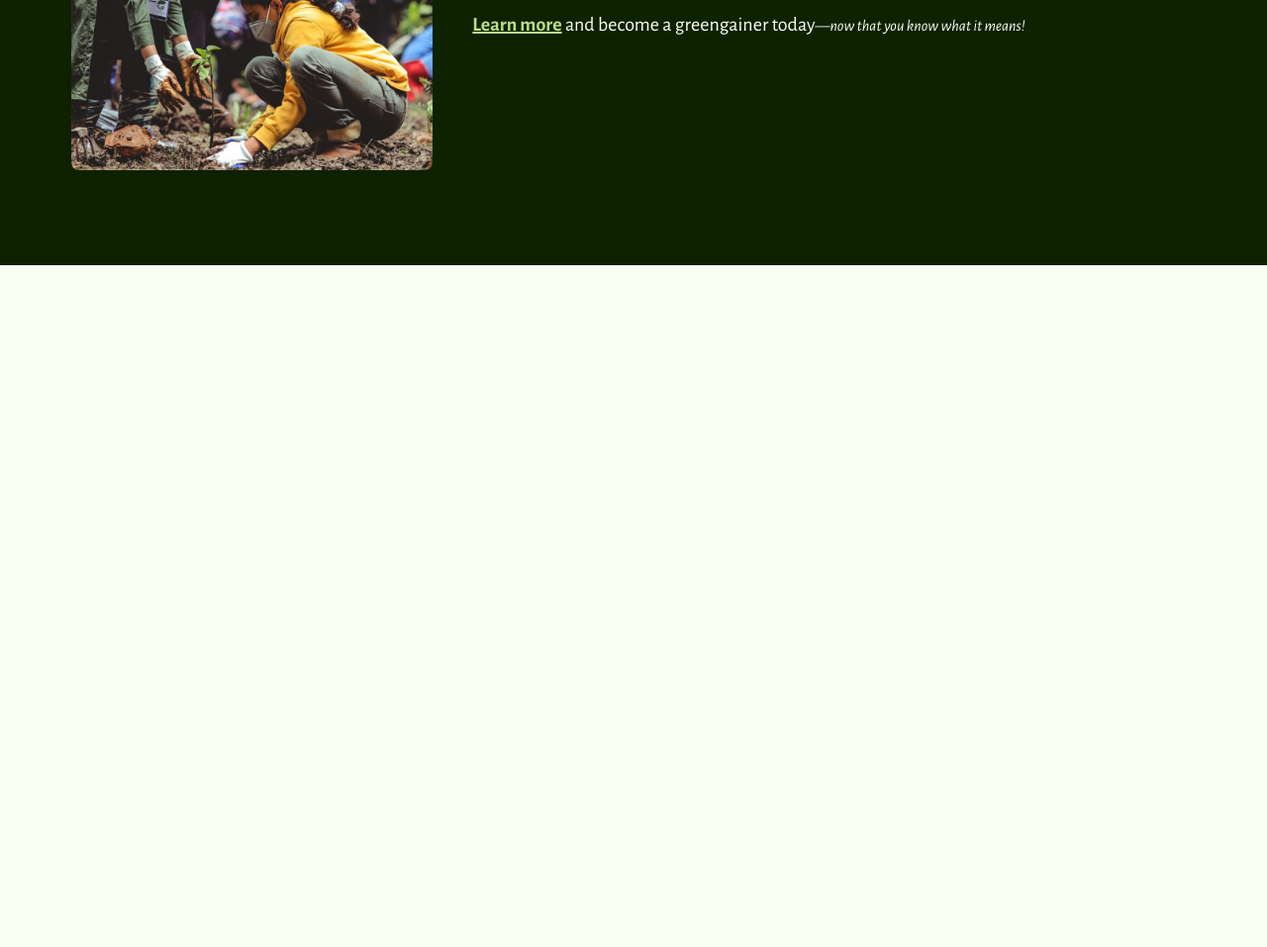
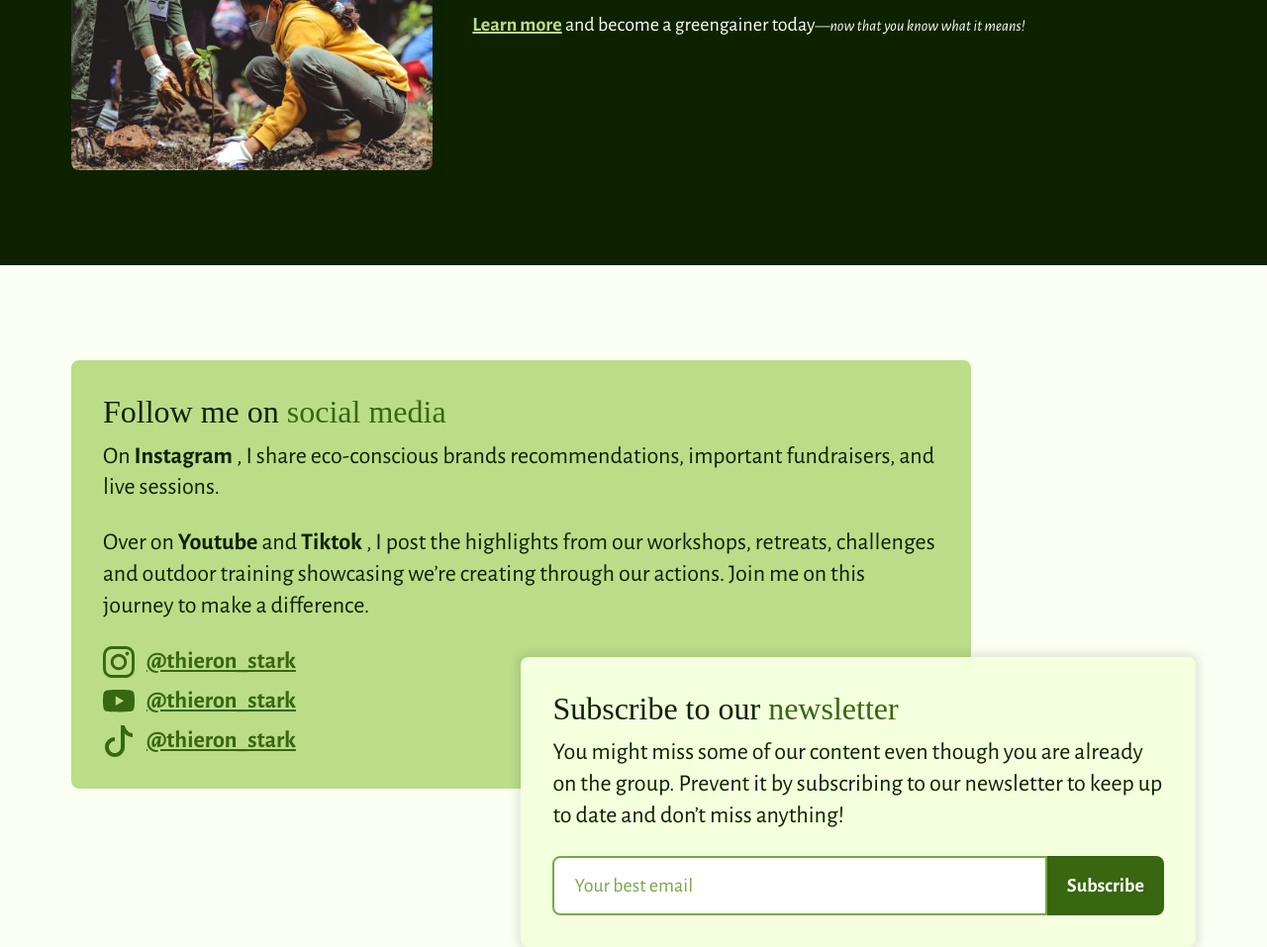
Before and after one commit to safirahconnect/greengains, a plain HTML site: page index.html in a window 1280 px wide. Shown: the part 5534-6491 px from the top of the page at 99% size. Before the commit the page ends 5834 px from the top, so only its background shows below. Drawn offline with nearby package versions, Linux system fonts and the light colour scheme; a web font is replaced by a local one.

Commit message:
social and newsletter section

```diff
--- a/css/components/components.css
+++ b/css/components/components.css
@@ -45,7 +45,8 @@
   background: var(--grad);
 }
 
-.services .btn--filled {
+.services .btn--filled,
+.newsletter__btn.btn--filled {
   background: var(--p-50);
 }
 
@@ -53,7 +54,8 @@
   background: var(--grad-hover);
 }
 
-.services .btn--filled:hover {
+.services .btn--filled:hover,
+.newsletter__btn.btn--filled:hover {
   background: var(--p-60);
 }
 
--- /dev/null
+++ b/css/home/social-newsletter.css
@@ -0,0 +1,151 @@
+.socialNewsletter {
+  display: grid;
+  grid-template-columns: 1fr 1fr 1fr 1fr 1fr;
+  position: relative;
+}
+
+.social--bg {
+  grid-column: 1/5;
+}
+
+.social--bg,
+.newsletter--bg {
+  background: var(--p);
+  padding: 32px;
+  border-radius: 8px;
+}
+
+.social__headline,
+.newsletter__headline {
+  margin-bottom: 0.3em;
+}
+
+.social__text + .social__text {
+  margin-top: 1em;
+}
+
+.social__text:last-of-type,
+.newsletter__text {
+  margin-bottom: 1em;
+}
+
+.social__list > * + * {
+  margin-top: 0.5em;
+}
+
+.social__link {
+  display: flex;
+  align-items: center;
+  gap: 12px;
+  text-decoration: underline;
+}
+
+.social__link:hover {
+  color: var(--p-70);
+}
+
+.social__item:first-of-type .social__link:hover > :first-child {
+  content: url("../../img/icons/instagram-70.svg");
+}
+
+.social__item:nth-of-type(2) .social__link:hover > :first-child {
+  content: url("../../img/icons/youtube-70.svg");
+}
+
+.social__item:last-of-type .social__link:hover > :first-child {
+  content: url("../../img/icons/tiktok-70.svg");
+}
+
+.newsletter--bg {
+  position: absolute;
+  bottom: -160px;
+  grid-column: 3/6;
+  background: var(--p-20);
+  box-shadow: 0 0 8px 4px rgba(14, 34, 0, 0.1);
+}
+
+.newsletter__form {
+  display: flex;
+}
+
+.newsletter__input {
+  border-radius: 8px 0px 0px 8px;
+  border: 2px solid transparent;
+  border-color: var(--p-40);
+  padding: 0.6em 1em;
+  width: 100%;
+}
+
+.newsletter__input::placeholder {
+  font: var(--title-lg);
+  color: var(--p-40);
+}
+
+.newsletter__input:focus,
+.newsletter__btn:focus {
+  outline: none;
+  border: 2px solid var(--p-70);
+  box-shadow: 0 0 4px rgba(14, 34, 0, 0.5);
+}
+
+.newsletter__btn {
+  border-radius: 0 8px 8px 0;
+  border: none;
+  cursor: pointer;
+  margin: 0;
+}
+
+@media (max-width: 992px) {
+  .newsletter--bg {
+    bottom: -172px;
+  }
+
+  .social__link > :first-child {
+    width: 24px;
+  }
+}
+
+@media (max-width: 768px) {
+  .social__link {
+    gap: 8px;
+  }
+  .social__link > :first-child {
+    width: 16px;
+  }
+}
+
+@media (max-width: 640px) {
+  .socialNewsletter {
+    grid-template-columns: 1fr;
+    gap: 20px;
+  }
+
+  .social--bg {
+    grid-column: 1/6;
+    box-shadow: 0 0 8px 4px rgba(14, 34, 0, 0.1);
+  }
+  .newsletter--bg {
+    grid-column: 1/6;
+    position: initial;
+  }
+
+  .newsletter__input {
+    width: 280px;
+  }
+}
+
+@media (max-width: 480px) {
+  .newsletter__form {
+    flex-direction: column;
+    gap: 12px;
+  }
+
+  .newsletter__input {
+    border-radius: 8px;
+    width: 100%;
+  }
+
+  .newsletter__btn {
+    border-radius: 8px;
+  }
+}
--- a/css/style.css
+++ b/css/style.css
@@ -14,3 +14,4 @@
 @import "./home/about.css";
 @import "./home/services.css";
 @import "./home/community.css";
+@import "./home/social-newsletter.css";
--- a/index.html
+++ b/index.html
@@ -14,7 +14,7 @@
 
 <body>
   <header class="header container container--sm inline--gap">
-    <a href=""><img src="./img/logo.svg" alt="GreenGains' Logo"></a>
+    <a href="./"><img src="./img/logo.svg" alt="GreenGains' Logo"></a>
     <nav>
       <ul class="header__menu title--md p-70">
         <li><a class="header__menu-link" href="./">Home</a></li>
@@ -24,11 +24,11 @@
         <li><a class="btn btn--outlined title--md-b" href="./">Book Free Consultation</a></li>
       </ul>
     </nav>
-    <div class="header__hamburger">
-      <div class="header__hamburger-line"></div>
-      <div class="header__hamburger-line"></div>
-      <div class="header__hamburger-line"></div>
-    </div>
+    <a href="./" class="header__hamburger">
+      <span class="header__hamburger-line"></span>
+      <span class="header__hamburger-line"></span>
+      <span class="header__hamburger-line"></span>
+    </a>
   </header>
 
   <main class="hero container container--sm section--gap inline--gap">
@@ -248,6 +248,42 @@
     </div>
   </article>
 
+  <article class="socialNewsletter container container--sm section--gap inline--gap">
+    <div class="social--bg">
+      <h2 class="social__headline headline--lg p-70">Follow me on <span class="p-50">social media</span></h2>
+      <p class="social__text body--lg p-70">On <span class="body--lg-b">Instagram</span> , I share eco-conscious brands recommendations, important fundraisers, and live sessions.</p>
+      <p class="social__text body--lg p-70">Over on <span class="body--lg-b">Youtube</span> and <span class="body--lg-b">Tiktok</span> , I post the highlights from our workshops, retreats, challenges and outdoor training showcasing we’re creating through our actions. Join me on this journey to make a difference.</p>
+      <ul class="social__list">
+        <li class="social__item">
+          <a class="social__link body--lg-b p-50" href="">
+            <img src="./img/icons/instagram.svg" alt="">
+            <span>@thieron_stark</span>
+          </a>
+        </li>
+        <li class="social__item">
+          <a class="social__link body--lg-b p-50" href="">
+            <img src="./img/icons/youtube.svg" alt="">
+            <span>@thieron_stark</span>
+          </a>
+        </li>
+        <li class="social__item">
+          <a class="social__link body--lg-b p-50" href="">
+            <img src="./img/icons/tiktok.svg" alt="">
+            <span>@thieron_stark</span>
+          </a>
+        </li>
+      </ul>
+    </div>
+    <div class="newsletter--bg">
+      <h2 class="newsletter__headline headline--lg p-70">Subscribe to our <span class="p-50">newsletter</span></h2>
+      <p class="newsletter__text body--lg p-70">You might miss some of our content even though you are already on the group. Prevent it by subscribing to our newsletter to keep up to date and don’t miss anything!</p>
+      <form class="newsletter__form" action="">
+        <input class="newsletter__input title--lg-b p-50" type="email" name="" id="" placeholder="Your best email">
+        <button class="btn btn--filled newsletter__btn title--lg-b p-10">Subscribe</button>
+      </form>
+    </div>
+  </article>
+
 </body>
 
 </html>
```
Also changed, not shown: img/icons/instagram-70.svg (added), img/icons/tiktok-70.svg (added), img/icons/youtube-70.svg (added).
